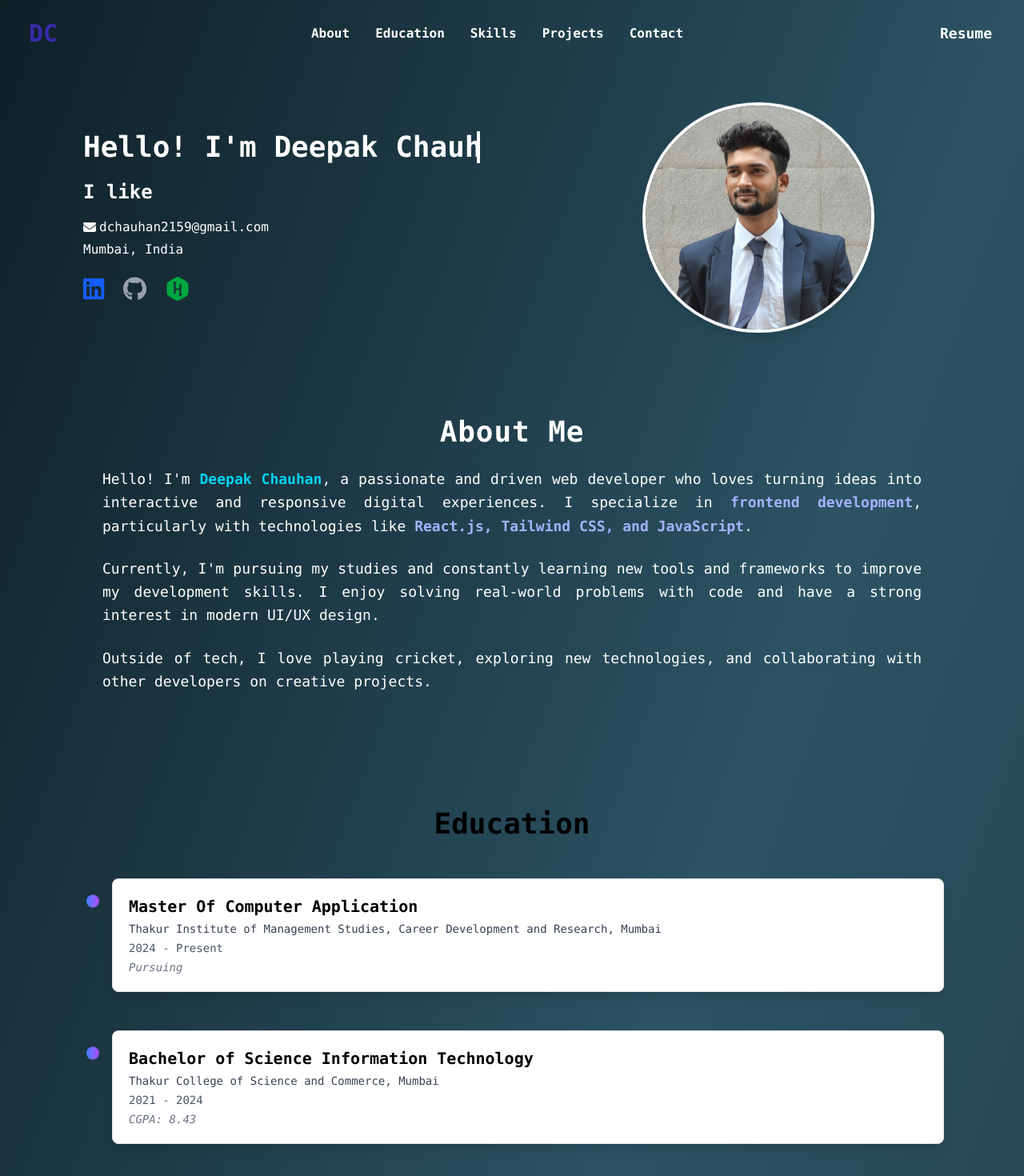
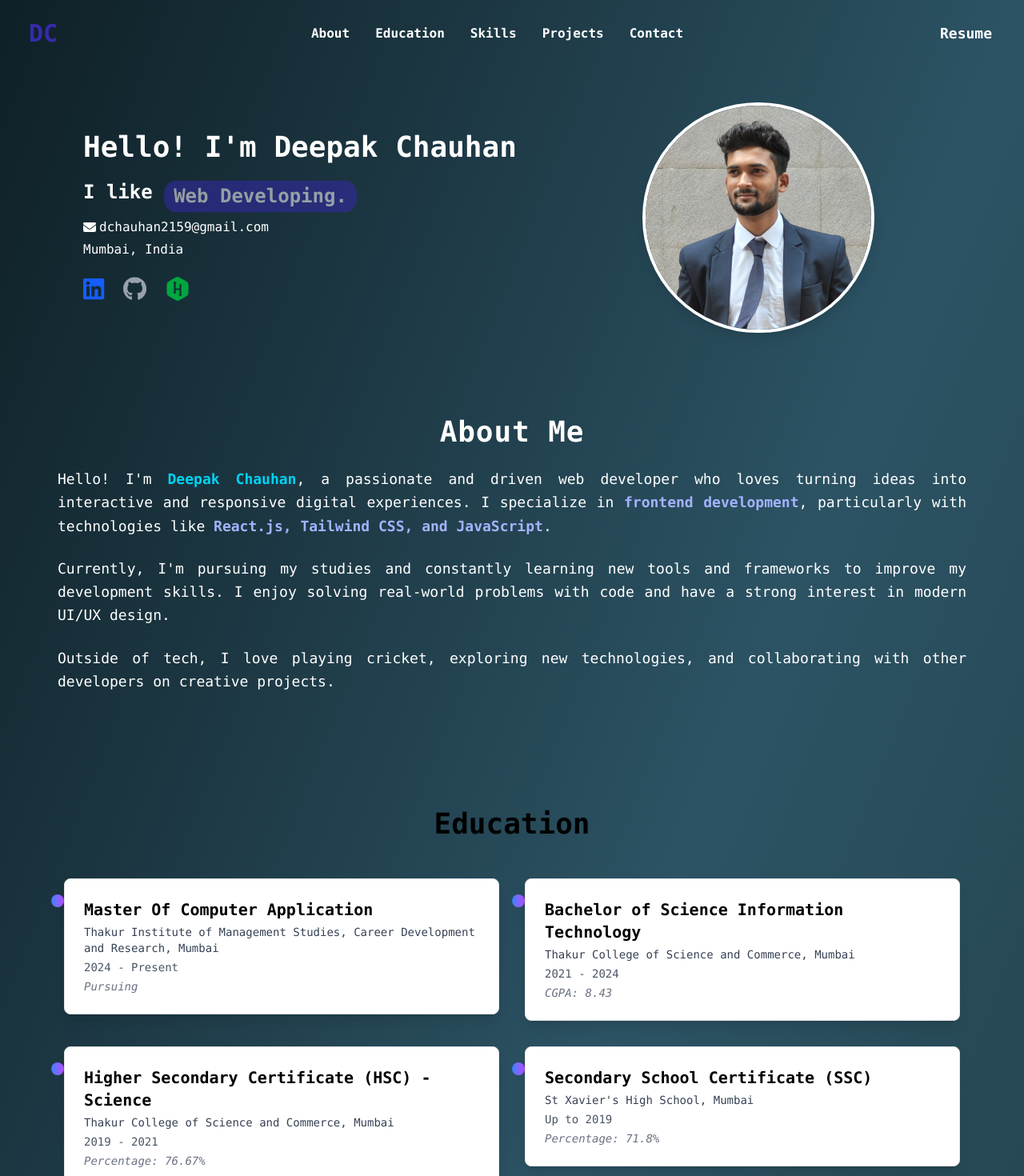
Before and after one commit to deepakchauhan27/portfolio_deepak, a React (Vite) app: page / in a window 1280 px wide. Shown: the top 1470 px of the page at 80% size. Built offline with nearby package versions, Linux system fonts and the light colour scheme.

Commit message:
Code Added

```diff
--- a/src/Components/About.jsx
+++ b/src/Components/About.jsx
@@ -2,14 +2,15 @@ function About() {
   return (
     <section
       id="about"
-      className="relative py-16 px-6 md:px-20
+      className="relative py-16 px-6 md:px-12
       text-white w-full flex flex-col justify-center
-      rounded-2xl "
+      rounded-2xl overflow-x-hidden"
       data-aos="fade-up"
     >
-      {/* Animated Glow Effect */}
-      <div className="absolute inset-0 rounded-2xl  opacity-30 animate-pulse"></div>
+      {/* Background overlay */}
+      <div className="absolute inset-0 rounded-2xl opacity-30 animate-pulse"></div>
 
+      {/* Heading */}
       <h2
         className="text-3xl md:text-4xl font-bold mb-6 text-center
         relative z-10 tracking-wide
@@ -19,8 +20,9 @@ function About() {
         About Me
       </h2>
 
+      {/* Paragraph 1 */}
       <p
-        className="text-base md:text-lg leading-relaxed text-justify relative z-10 px-2 md:px-12"
+        className="text-base md:text-lg leading-relaxed text-justify relative z-10 md:px-6"
         data-aos="fade-up"
         data-aos-delay="200"
       >
@@ -34,8 +36,9 @@ function About() {
         like <strong className="text-indigo-300">React.js, Tailwind CSS, and JavaScript</strong>.
       </p>
 
+      {/* Paragraph 2 */}
       <p
-        className="text-base md:text-lg leading-relaxed mt-6 text-justify relative z-10 px-2 md:px-12"
+        className="text-base md:text-lg leading-relaxed mt-6 text-justify relative z-10 px-2 md:px-6"
         data-aos="fade-right"
         data-aos-delay="400"
       >
@@ -44,8 +47,9 @@ function About() {
         problems with code and have a strong interest in modern UI/UX design.
       </p>
 
+      {/* Paragraph 3 */}
       <p
-        className="text-base md:text-lg leading-relaxed mt-6 text-justify relative z-10 px-2 md:px-12"
+        className="text-base md:text-lg leading-relaxed mt-6 text-justify relative z-10 px-2 md:px-6"
         data-aos="fade-left"
         data-aos-delay="600"
       >
--- a/src/Components/Banner.css
+++ b/src/Components/Banner.css
@@ -2,13 +2,13 @@
 .typing-text {
   overflow: hidden;
   white-space: nowrap;
-  border-right: 4px solid white;
-  width: 0;
-  animation: typing 4s steps(30, end) forwards, blink .75s step-end infinite;
+  border-right: 2px solid white;
+  width: 0ch;
+  animation: typing 4s steps(30, end) forwards, blink .8s step-end infinite;
 }
 @keyframes typing {
-  from { width: 0 }
-  to { width: 100% }
+  from { width: 0ch }
+  to { width: 25ch }
 }
 @keyframes blink {
   50% { border-color: transparent }
--- a/src/Components/Education.jsx
+++ b/src/Components/Education.jsx
@@ -36,7 +36,7 @@ function Education() {
   ];
 
   return (
-    <section id="education" className="py-20 px-6 md:px-20 text-black dark:text-white">
+    <section id="education" className="py-20 text-black dark:text-white">
       <h2
         className="text-3xl md:text-4xl font-bold mb-12 text-center"
         data-aos="fade-up"
@@ -44,21 +44,20 @@ function Education() {
         Education
       </h2>
 
-      <div className="relative flex flex-col items-start px-20 md:px-5">
+      {/* Grid Layout: 1 col on mobile, 2 cols on desktop */}
+      <div className="grid grid-cols-1 md:grid-cols-2 gap-8 px-6 md:px-20">
         {timeline.map((item, index) => (
           <div
             key={index}
-            className="mb-12 flex w-full"
+            className="relative"
             data-aos="fade-up"
             data-aos-delay={index * 200}
           >
-            {/* Dot + Card */}
-            <div className="relative ml-10 w-full">
-              {/* Animated Dot */}
-              <div className="absolute -left-8 top-6 w-4 h-4 rounded-full bg-gradient-to-r from-blue-500 to-purple-500 animate-bounce"></div>
+            {/* Animated Dot (top-left of card) */}
+            <div className="absolute -left-4 top-6 w-4 h-4 rounded-full bg-gradient-to-r from-blue-500 to-purple-500 animate-bounce"></div>
 
             {/* Card */}
-              <div className="bg-white dark:bg-[#0f172a] border border-gray-200 dark:border-gray-700 rounded-lg shadow-lg p-5 transform transition duration-500 hover:scale-105 hover:shadow-xl">
+            <div className="bg-white dark:bg-[#0f172a] border border-gray-200 dark:border-gray-700 rounded-lg shadow-lg p-6 transform transition duration-500 hover:scale-105 hover:shadow-xl">
               <h3 className="text-xl font-semibold mb-1">{item.degree}</h3>
               <p className="text-sm text-gray-700 dark:text-gray-300">
                 {item.institute}
@@ -71,17 +70,8 @@ function Education() {
               </p>
             </div>
           </div>
-          </div>
         ))}
       </div>
-
-      {/* Extra Animations */}
-      <style>{`
-        @keyframes growline {
-          from { height: 0; }
-          to { height: 100%; }
-        }
-      `}</style>
     </section>
   );
 }
```
Lines whose indentation alone changed are shown as unchanged.
